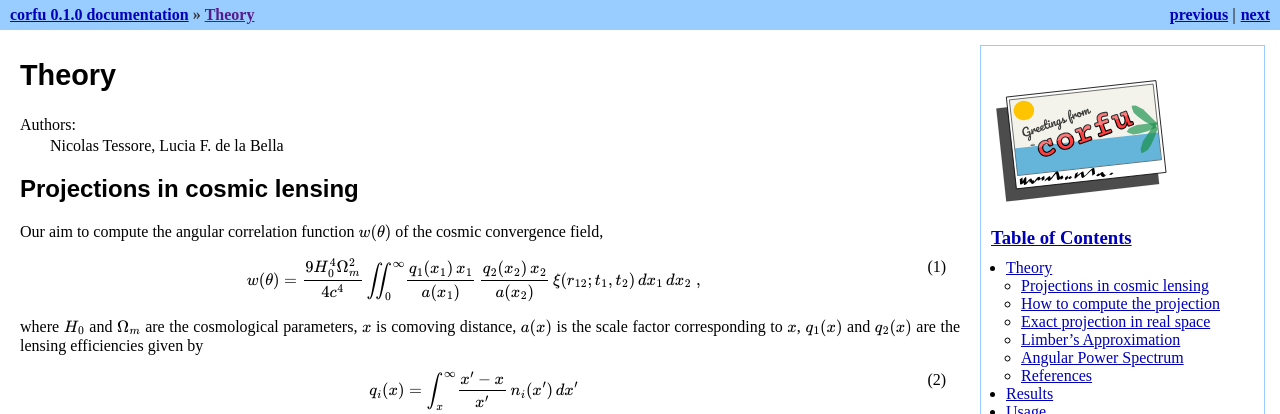
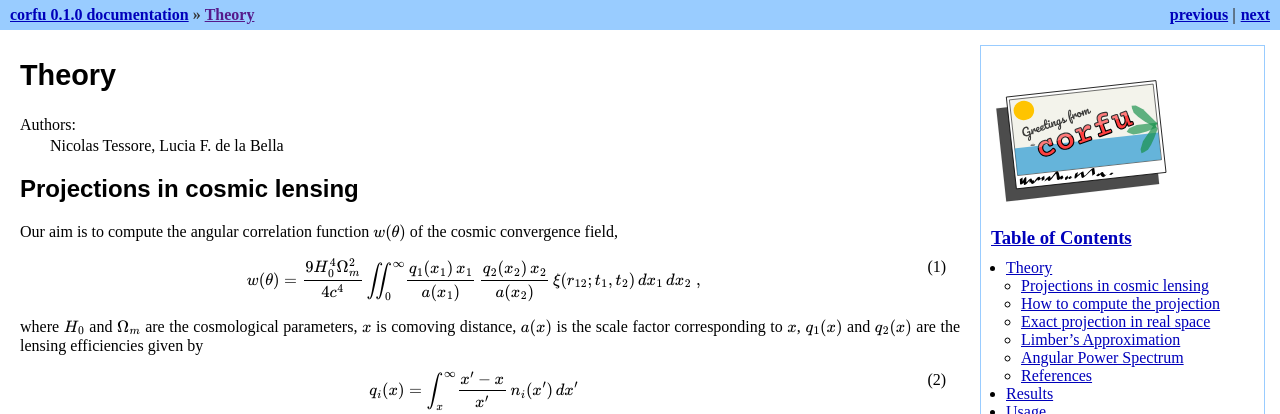
Before and after one commit to ntessore/corfu, a Sphinx documentation site: the page built from docs/theory.rst, in a window 1280 px wide and 900 px high. Shown: the top 414 px of the window. Built offline with Sphinx 7.4.7, drawn with Linux system fonts in a browser that asks for light colours; cross-references to code outside the pages are shown as plain code.

```diff
--- a/docs/theory.rst
+++ b/docs/theory.rst
@@ -8,7 +8,7 @@ Authors:
 Projections in cosmic lensing
 -----------------------------
 
-Our aim to compute the angular correlation function :math:`w(\theta)` of the
+Our aim is to compute the angular correlation function :math:`w(\theta)` of the
 cosmic convergence field,
 
 .. math::
```
